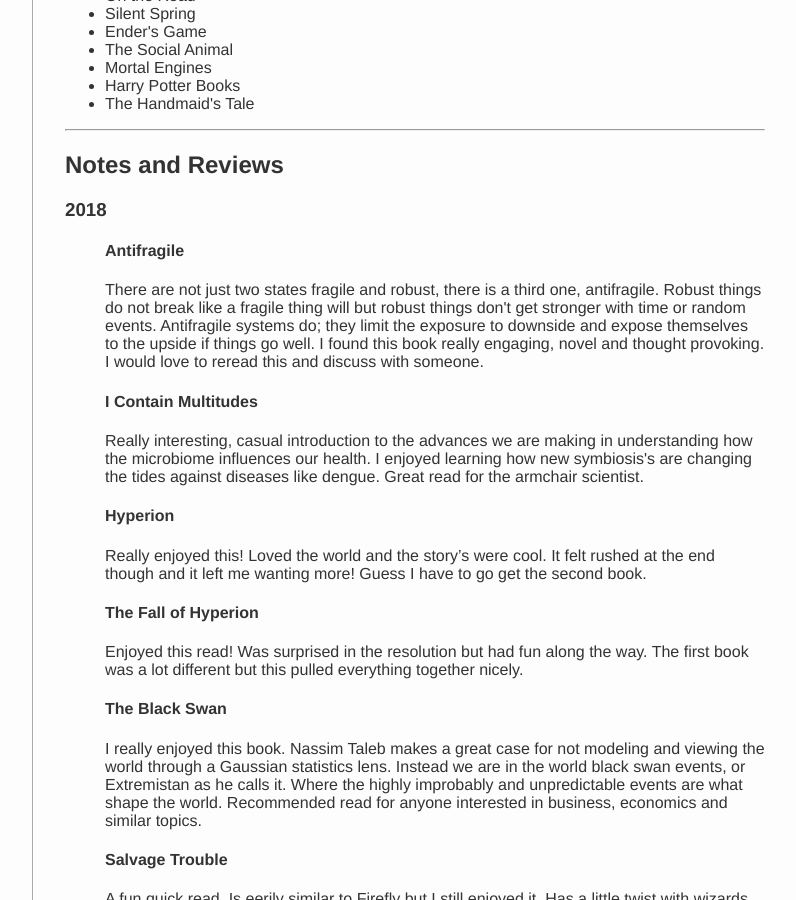
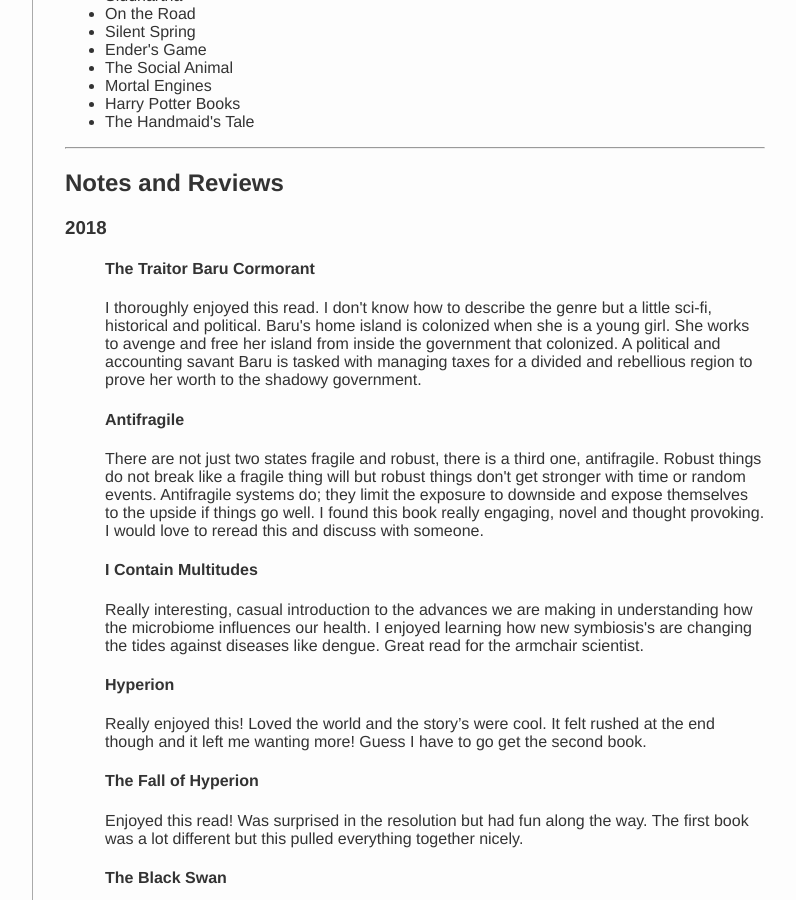
Before and after one commit to agundy/agundy.github.io, a Jekyll site: the page built from about/reading/index.html, in a window 1280 px wide and 900 px high, scrolled down 2047 px. Shown: the whole window, without its empty margins (328-1124 px from the left). Built offline with Jekyll 4.4.1, drawn with Linux system fonts in a browser that asks for light colours; some of the changed text lies outside the part shown.

Commit message:
Reading: The Traitor Baru Cormorant

```diff
--- a/_data/reading.yml
+++ b/_data/reading.yml
@@ -3,6 +3,16 @@
 books:
   - year: 2018
     books:
+      - title: The Traitor Baru Cormorant
+        version: eBook
+        notes: >
+          I thoroughly enjoyed this read. I don't know how to describe the
+          genre but a little sci-fi, historical and political. Baru's home
+          island is colonized when she is a young girl. She works to avenge and
+          free her island from inside the government that colonized. A
+          political and accounting savant Baru is tasked with managing taxes
+          for a divided and rebellious region to prove her worth to the shadowy
+          government.
       - title: Antifragile
         version: Audiobook
         notes: >
```
